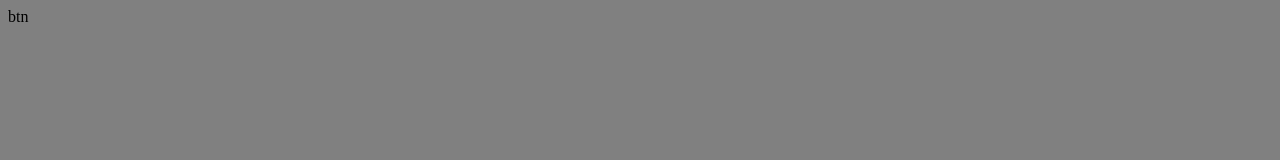
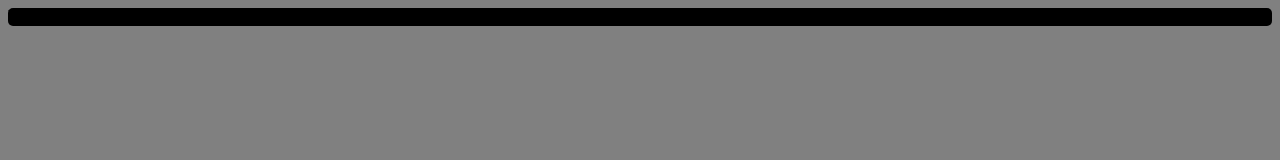
Before and after one commit to GalacticVR0/GalacticVR0.github.io, a plain HTML site: page index.html in a window 1280 px wide. Drawn offline with Linux system fonts and the light colour scheme.

Commit message:
Update style.css

```diff
--- a/style.css
+++ b/style.css
@@ -3,7 +3,7 @@ body {
 }
 
 .btn {
-  border-radius: 5px;\
+  border-radius: 5px;
   background-color: black;
 
 }
```
